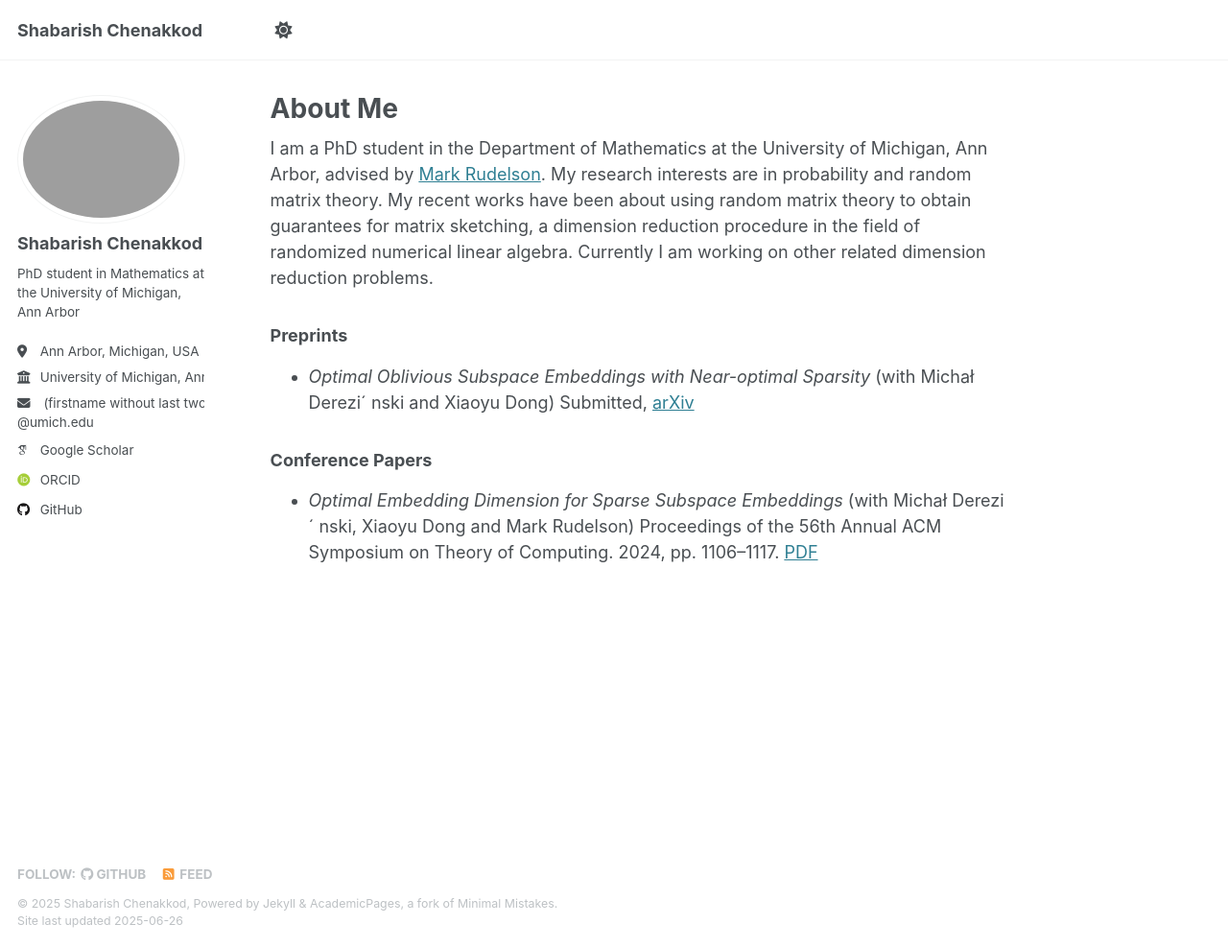
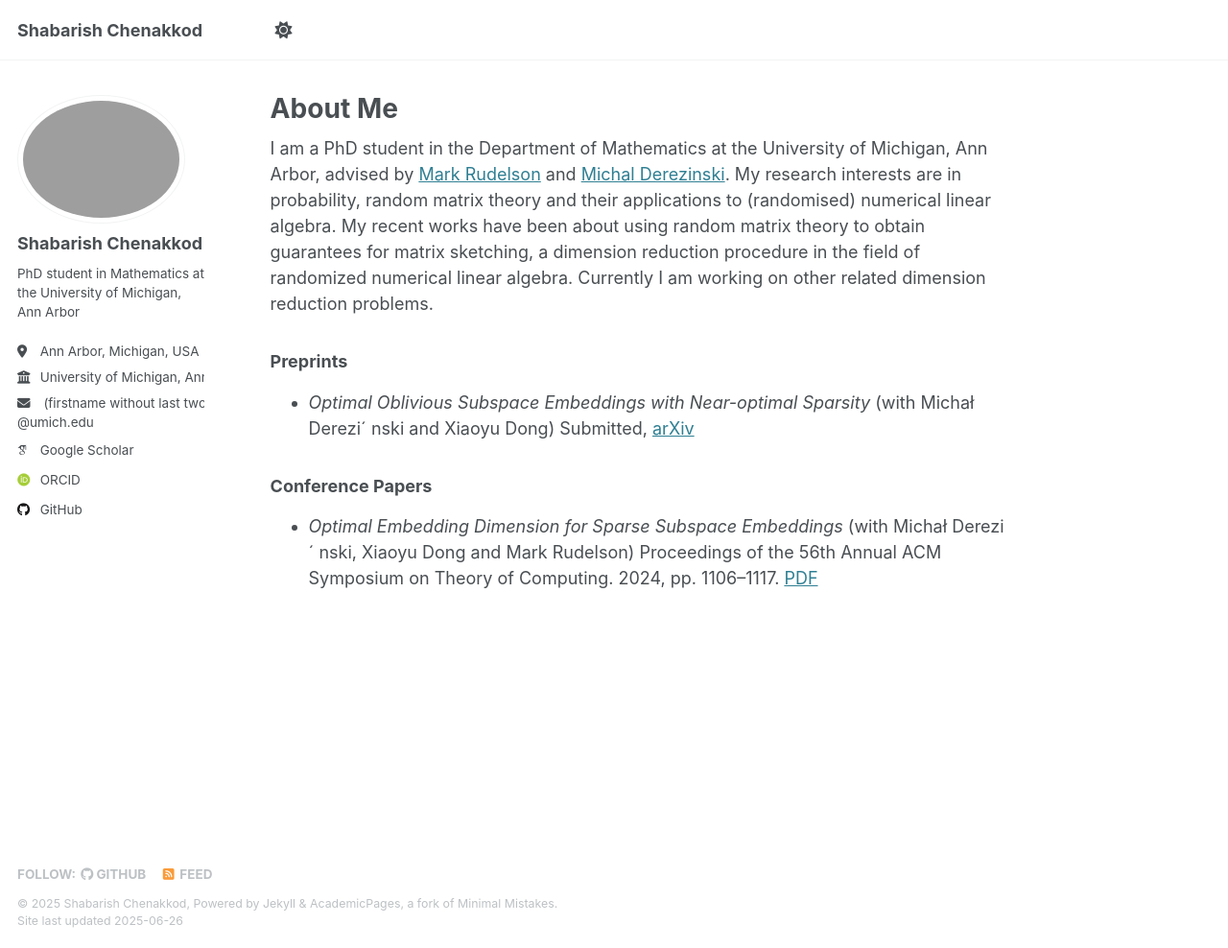
Before and after one commit to shabarishch/shabarishch.github.io, a Jekyll site: the page built from _pages/about.md, in a window 1280 px wide and 988 px high. Shown: the whole window at 96% size. Built offline with Jekyll 4.4.1, drawn with Linux system fonts in a browser that asks for light colours; some web fonts are replaced.

Commit message:
Update about.md
Added co-advisor, update research interest.

```diff
--- a/_pages/about.md
+++ b/_pages/about.md
@@ -7,7 +7,7 @@ redirect_from:
   - /about.html
 ---
 
-I am a PhD student in the Department of Mathematics at the University of Michigan, Ann Arbor, advised by [Mark Rudelson](https://websites.umich.edu/~rudelson/). My research interests are in probability and random matrix theory. My recent works have been about using random matrix theory to obtain guarantees for matrix sketching, a dimension reduction procedure in the field of randomized numerical linear algebra. Currently I am working on other related dimension reduction problems.
+I am a PhD student in the Department of Mathematics at the University of Michigan, Ann Arbor, advised by [Mark Rudelson](https://websites.umich.edu/~rudelson/) and [Michal Derezinski](https://web.eecs.umich.edu/~derezin/). My research interests are in probability, random matrix theory and their applications to (randomised) numerical linear algebra. My recent works have been about using random matrix theory to obtain guarantees for matrix sketching, a dimension reduction procedure in the field of randomized numerical linear algebra. Currently I am working on other related dimension reduction problems.
 
 ### Preprints
 
```
